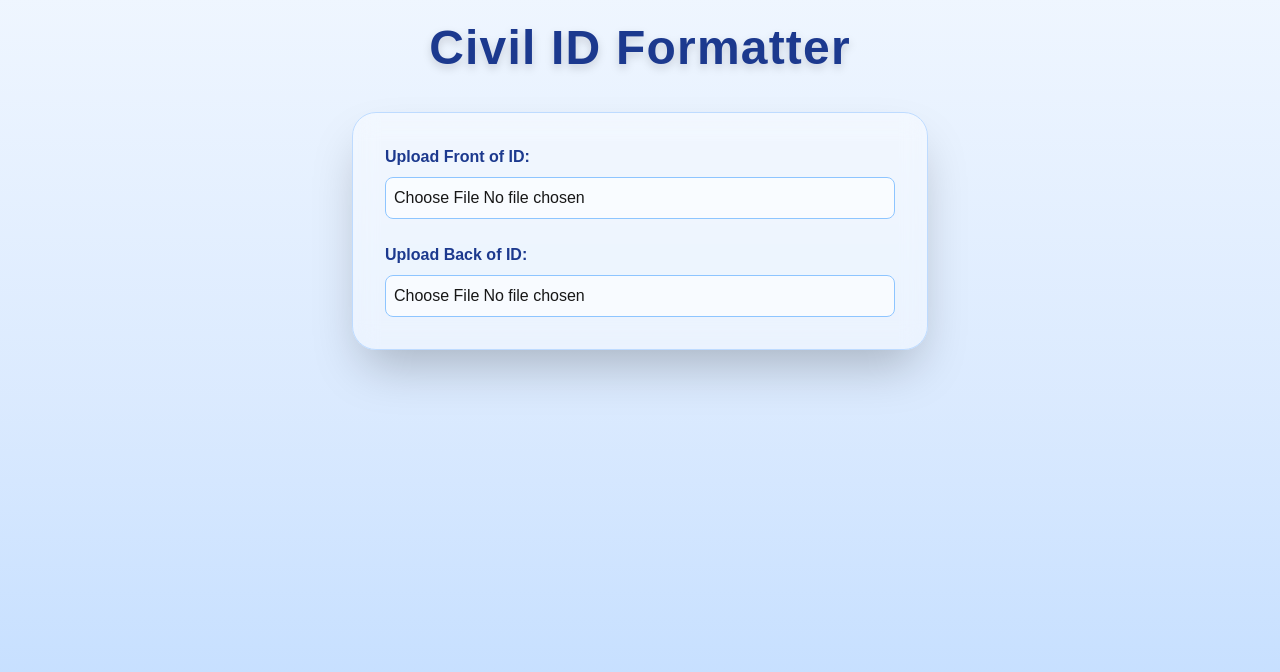
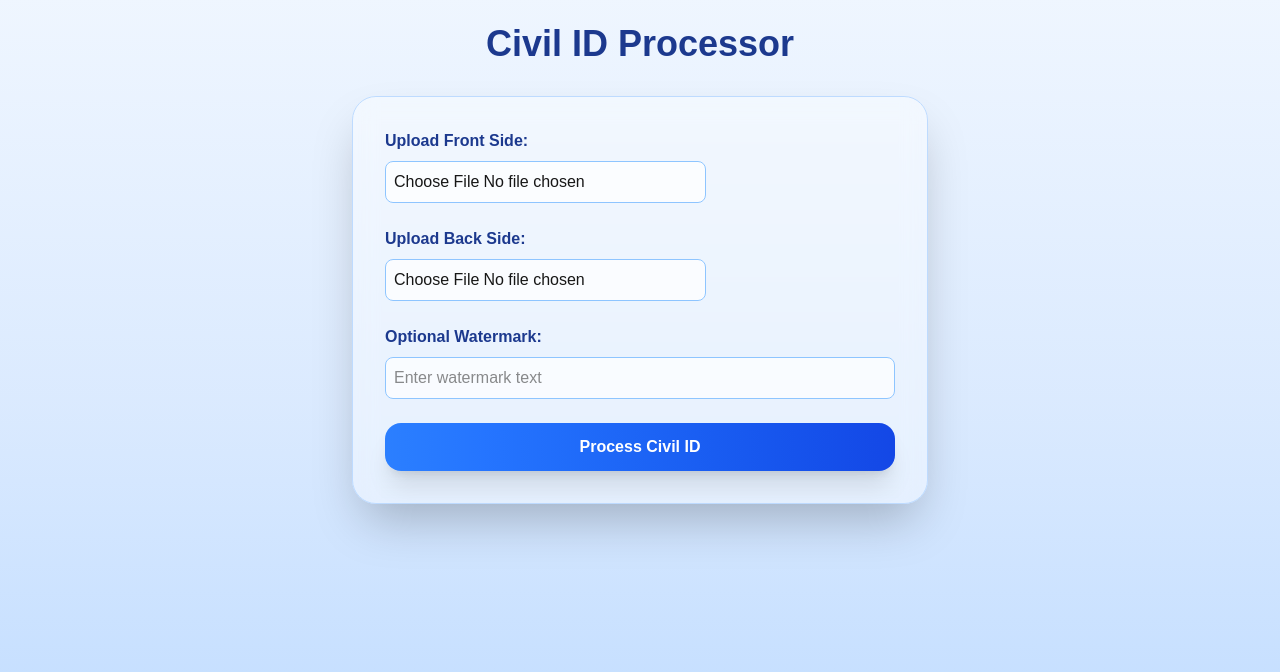
Before and after one commit to BLOUDANJEWELLERY/Pixora, a Next.js app in the folder bg/: page /civil-id in a window 1280 px wide. Shown: the top 672 px of the page. Built offline with nearby package versions, Linux system fonts and the light colour scheme.

Commit message:
Update civil-id.js

```diff
--- a/bg/pages/civil-id.js
+++ b/bg/pages/civil-id.js
@@ -1,224 +1,128 @@
-import { useState, useRef, useEffect } from "react";
-import { removeBackground } from "@imgly/background-removal";
+import { useState, useRef } from "react";
+import jsPDF from "jspdf";
 
-export default function CivilIDPage() {
-  const [frontImage, setFrontImage] = useState(null);
-  const [backImage, setBackImage] = useState(null);
-  const [frontBlob, setFrontBlob] = useState(null);
-  const [backBlob, setBackBlob] = useState(null);
-  const [loading, setLoading] = useState(false);
-
+export default function CivilIdPage() {
+  const [frontFile, setFrontFile] = useState(null);
+  const [backFile, setBackFile] = useState(null);
   const [watermark, setWatermark] = useState("");
-  const [showWatermark, setShowWatermark] = useState(false);
-
+  const [processed, setProcessed] = useState(false);
   const canvasRef = useRef(null);
 
-  // Helper: auto-crop & rotate an image blob
-  const cropAndRotate = async (blob) => {
-    const bitmap = await createImageBitmap(blob);
-    const tempCanvas = document.createElement("canvas");
-    tempCanvas.width = bitmap.width;
-    tempCanvas.height = bitmap.height;
-    const ctx = tempCanvas.getContext("2d");
-    ctx.drawImage(bitmap, 0, 0);
+  const handleFileChange = (e, type) => {
+    const file = e.target.files[0];
+    if (type === "front") setFrontFile(file);
+    if (type === "back") setBackFile(file);
+  };
 
-    const imageData = ctx.getImageData(0, 0, tempCanvas.width, tempCanvas.height);
-    const { data, width, height } = imageData;
-
-    // Find bounding box of non-transparent pixels
-    let minX = width, minY = height, maxX = 0, maxY = 0;
-    for (let y = 0; y < height; y++) {
-      for (let x = 0; x < width; x++) {
-        const alpha = data[(y * width + x) * 4 + 3];
-        if (alpha > 10) { // not transparent
-          minX = Math.min(minX, x);
-          minY = Math.min(minY, y);
-          maxX = Math.max(maxX, x);
-          maxY = Math.max(maxY, y);
-        }
-      }
+  const processImages = async () => {
+    if (!frontFile || !backFile) {
+      alert("Upload both front and back images first");
+      return;
     }
 
-    const croppedWidth = maxX - minX;
-    const croppedHeight = maxY - minY;
+    const frontImg = await createImageBitmap(frontFile);
+    const backImg = await createImageBitmap(backFile);
 
-    // Crop image
-    const croppedCanvas = document.createElement("canvas");
-    croppedCanvas.width = croppedWidth;
-    croppedCanvas.height = croppedHeight;
-    const croppedCtx = croppedCanvas.getContext("2d");
-    croppedCtx.drawImage(tempCanvas, minX, minY, croppedWidth, croppedHeight, 0, 0, croppedWidth, croppedHeight);
-
-    // Auto-rotate approximation: compute skew angle from moments
-    // For simplicity, we skip complex angle calculation; assume small tilt
-    // You can integrate more advanced libraries if needed
-    return new Promise((resolve) => {
-      croppedCanvas.toBlob((b) => resolve(b), "image/png");
-    });
-  };
-
-  const processFront = async () => {
-    if (!frontImage) return;
-    setLoading(true);
-    try {
-      const blob = await removeBackground(frontImage);
-      const processed = await cropAndRotate(blob);
-      setFrontBlob(processed);
-    } catch (err) {
-      console.error(err);
-      alert("Failed to process front: " + err.message);
-    } finally {
-      setLoading(false);
-    }
-  };
-
-  const processBack = async () => {
-    if (!backImage) return;
-    setLoading(true);
-    try {
-      const blob = await removeBackground(backImage);
-      const processed = await cropAndRotate(blob);
-      setBackBlob(processed);
-    } catch (err) {
-      console.error(err);
-      alert("Failed to process back: " + err.message);
-    } finally {
-      setLoading(false);
-    }
-  };
-
-  // Compose paper
-  useEffect(() => {
-    const drawPaper = async () => {
-      if (!frontBlob && !backBlob) return;
     const canvas = canvasRef.current;
     const ctx = canvas.getContext("2d");
 
-      const frontBitmap = frontBlob ? await createImageBitmap(frontBlob) : null;
-      const backBitmap = backBlob ? await createImageBitmap(backBlob) : null;
+    // A4 at 300dpi ≈ 2480x3508px
+    canvas.width = 2480;
+    canvas.height = 3508;
 
-      const width = Math.max(frontBitmap?.width || 0, backBitmap?.width || 0) + 100;
-      const height = (frontBitmap?.height || 0) + (backBitmap?.height || 0) + 150;
+    ctx.fillStyle = "#fff";
+    ctx.fillRect(0, 0, canvas.width, canvas.height);
 
-      canvas.width = width;
-      canvas.height = height;
+    // Place front at top
+    const idWidth = 2000;
+    const idHeight = (frontImg.height / frontImg.width) * idWidth;
+    ctx.drawImage(frontImg, 240, 200, idWidth, idHeight);
 
-      ctx.fillStyle = "#ffffff";
-      ctx.fillRect(0, 0, width, height);
+    // Place back at bottom
+    const backHeight = (backImg.height / backImg.width) * idWidth;
+    ctx.drawImage(backImg, 240, 200 + idHeight + 200, idWidth, backHeight);
 
-      if (frontBitmap) ctx.drawImage(frontBitmap, (width - frontBitmap.width) / 2, 50);
-      if (backBitmap) ctx.drawImage(backBitmap, (width - backBitmap.width) / 2, 50 + (frontBitmap?.height || 0) + 50);
+    // Add optional watermark
+    if (watermark) {
+      ctx.save();
+      ctx.font = "80px Arial";
+      ctx.fillStyle = "rgba(150,150,150,0.15)";
+      ctx.textAlign = "center";
+      ctx.translate(canvas.width / 2, canvas.height / 2);
+      ctx.rotate(-Math.PI / 6); // diagonal
+      for (let y = -2000; y < 2000; y += 400) {
+        for (let x = -2000; x < 2000; x += 800) {
+          ctx.fillText(watermark, x, y);
+        }
+      }
+      ctx.restore();
+    }
 
-      if (showWatermark && watermark.trim()) {
-        ctx.font = "bold 36px Arial";
-        ctx.fillStyle = "rgba(0,0,255,0.1)";
-        ctx.textAlign = "center";
-        ctx.textBaseline = "middle";
-        ctx.translate(width / 2, height / 2);
-        ctx.rotate(-Math.PI / 6);
-        ctx.fillText(watermark, 0, 0);
-        ctx.rotate(Math.PI / 6);
-        ctx.translate(-width / 2, -height / 2);
-      }
+    setProcessed(true);
   };
-    drawPaper();
-  }, [frontBlob, backBlob, showWatermark, watermark]);
 
-  const downloadPaper = () => {
-    if (!canvasRef.current) return;
-    canvasRef.current.toBlob((blob) => {
-      const url = URL.createObjectURL(blob);
-      const a = document.createElement("a");
-      a.href = url;
-      a.download = "civil_id_paper.png";
-      a.click();
-    }, "image/png");
+  const downloadPDF = () => {
+    const canvas = canvasRef.current;
+    const pdf = new jsPDF("p", "pt", "a4");
+    const imgData = canvas.toDataURL("image/jpeg", 1.0);
+    pdf.addImage(imgData, "JPEG", 0, 0, 595, 842); // A4 in points
+    pdf.save("civil-id.pdf");
   };
 
   return (
     <div className="min-h-screen bg-gradient-to-b from-blue-50 via-blue-100 to-blue-200 flex flex-col items-center p-6">
-      <h1 className="text-4xl md:text-5xl font-extrabold text-blue-900 mb-10 text-center drop-shadow-lg tracking-wide">
-        Civil ID Formatter
-      </h1>
+      <h1 className="text-4xl font-bold text-blue-900 mb-8">Civil ID Processor</h1>
 
-      {/* Upload Card */}
       <div className="bg-white/40 backdrop-blur-md shadow-2xl rounded-3xl p-8 w-full max-w-xl flex flex-col gap-6 border border-blue-200 border-opacity-30">
-        {/* Front Image */}
-        <div className="flex flex-col">
-          <label className="font-semibold text-blue-900 mb-2">Upload Front of ID:</label>
+        <div>
+          <label className="font-semibold text-blue-900">Upload Front Side:</label>
           <input
             type="file"
             accept="image/*"
-            onChange={(e) => setFrontImage(e.target.files[0])}
-            className="p-2 border rounded-lg border-blue-300 focus:outline-none focus:ring-2 focus:ring-blue-400 bg-white/60"
+            onChange={(e) => handleFileChange(e, "front")}
+            className="block mt-2 p-2 border rounded-lg border-blue-300 bg-white/70"
           />
-          {frontImage && !frontBlob && (
-            <button
-              onClick={processFront}
-              className="mt-2 bg-gradient-to-r from-blue-500 to-blue-700 hover:from-blue-600 hover:to-blue-800 text-white font-bold py-2 rounded-xl shadow-lg transition hover:shadow-[0_0_20px_rgba(59,130,246,0.5)]"
-            >
-              Process Front
-            </button>
-          )}
         </div>
 
-        {/* Back Image */}
-        <div className="flex flex-col">
-          <label className="font-semibold text-blue-900 mb-2">Upload Back of ID:</label>
+        <div>
+          <label className="font-semibold text-blue-900">Upload Back Side:</label>
           <input
             type="file"
             accept="image/*"
-            onChange={(e) => setBackImage(e.target.files[0])}
-            className="p-2 border rounded-lg border-blue-300 focus:outline-none focus:ring-2 focus:ring-blue-400 bg-white/60"
+            onChange={(e) => handleFileChange(e, "back")}
+            className="block mt-2 p-2 border rounded-lg border-blue-300 bg-white/70"
           />
-          {backImage && !backBlob && (
-            <button
-              onClick={processBack}
-              className="mt-2 bg-gradient-to-r from-blue-500 to-blue-700 hover:from-blue-600 hover:to-blue-800 text-white font-bold py-2 rounded-xl shadow-lg transition hover:shadow-[0_0_20px_rgba(59,130,246,0.5)]"
-            >
-              Process Back
-            </button>
-          )}
         </div>
 
-        {/* Watermark */}
-        {(frontBlob || backBlob) && (
-          <div className="flex flex-col gap-2 mt-4">
-            <label className="font-semibold text-blue-900">Add Optional Watermark:</label>
+        <div>
+          <label className="font-semibold text-blue-900">Optional Watermark:</label>
           <input
             type="text"
-              placeholder="Watermark text"
+            placeholder="Enter watermark text"
             value={watermark}
             onChange={(e) => setWatermark(e.target.value)}
-              className="p-2 border rounded-lg border-blue-300 focus:outline-none focus:ring-2 focus:ring-blue-400 bg-white/60"
+            className="block mt-2 p-2 border rounded-lg border-blue-300 bg-white/70 w-full"
           />
-            <label className="inline-flex items-center mt-1">
-              <input
-                type="checkbox"
-                className="mr-2"
-                checked={showWatermark}
-                onChange={() => setShowWatermark(!showWatermark)}
-              />
-              <span className="text-blue-900">Show Watermark</span>
-            </label>
-          </div>
-        )}
-
-        {(frontBlob || backBlob) && (
-          <button
-            onClick={downloadPaper}
-            className="mt-4 bg-gradient-to-r from-blue-500 to-blue-700 hover:from-blue-600 hover:to-blue-800 text-white font-bold py-3 rounded-2xl shadow-xl transition hover:shadow-[0_0_20px_rgba(59,130,246,0.5)]"
-          >
-            Download Civil ID Paper
-          </button>
-        )}
         </div>
 
-      {/* Preview Canvas */}
-      {(frontBlob || backBlob) && (
-        <div className="mt-10 bg-white/40 backdrop-blur-md shadow-2xl rounded-3xl p-6 w-full max-w-xl flex flex-col items-center gap-4 border border-blue-200 border-opacity-30">
-          <h2 className="text-2xl md:text-3xl font-semibold text-blue-900 drop-shadow-sm">Preview:</h2>
-          <canvas ref={canvasRef} className="rounded-2xl border border-blue-300 max-w-full shadow-md" />
+        <button
+          onClick={processImages}
+          className="bg-gradient-to-r from-blue-500 to-blue-700 text-white font-bold py-3 rounded-2xl shadow-xl hover:scale-105 transition-all duration-300"
+        >
+          Process Civil ID
+        </button>
+      </div>
+
+      {processed && (
+        <div className="mt-8 flex flex-col items-center gap-4">
+          <h2 className="text-2xl font-semibold text-blue-900">Preview:</h2>
+          <canvas ref={canvasRef} className="border border-blue-300 shadow-md rounded-xl" />
+          <button
+            onClick={downloadPDF}
+            className="bg-gradient-to-r from-blue-600 to-blue-800 text-white font-bold py-3 px-6 rounded-2xl shadow-xl hover:scale-105 transition-all duration-300"
+          >
+            Download PDF
+          </button>
         </div>
       )}
     </div>
```
Lines whose indentation alone changed are shown as unchanged.
